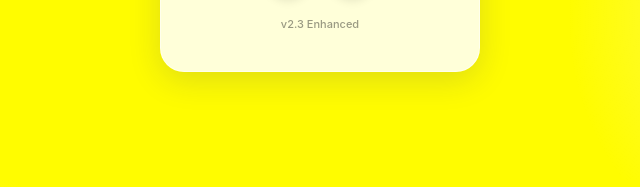
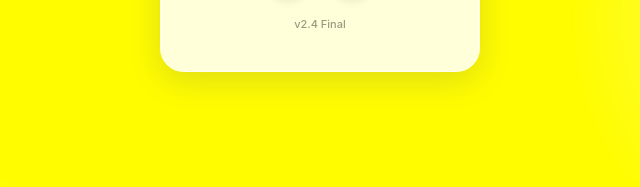
Before and after one commit to zegh6389/SSWeb, a website: page index.html in a window 1280 px wide. Shown: the part 620-807 px from the top of the page, 320-960 px from the left. Drawn offline with Linux system fonts and the light colour scheme.

Commit message:
Force deployment update with version v2.4 Final

```diff
--- a/index.html
+++ b/index.html
@@ -43,7 +43,7 @@
                 <img src="https://upload.wikimedia.org/wikipedia/commons/thumb/7/7e/Gmail_icon_%282020%29.svg/2560px-Gmail_icon_%282020%29.svg.png" alt="Gmail" width="20" height="20">
             </a>
         </div>
-        <div class="version-text">v2.3 Enhanced</div>
+        <div class="version-text">v2.4 Final</div>
     </div>
     <div class="congrats-container" style="display: none;">
         <h2>Congratulations!</h2>
```
Also changed, not shown: public/index.html (+1 -1 lines).
